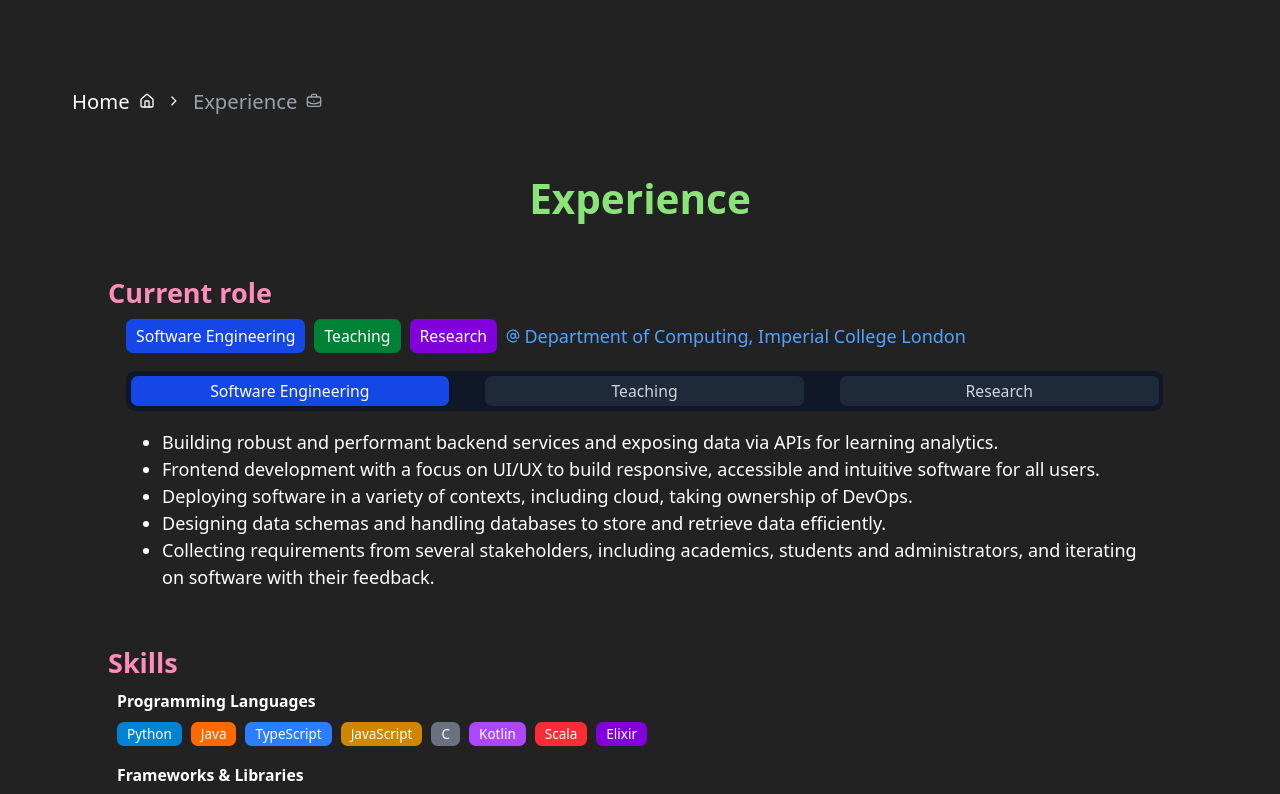
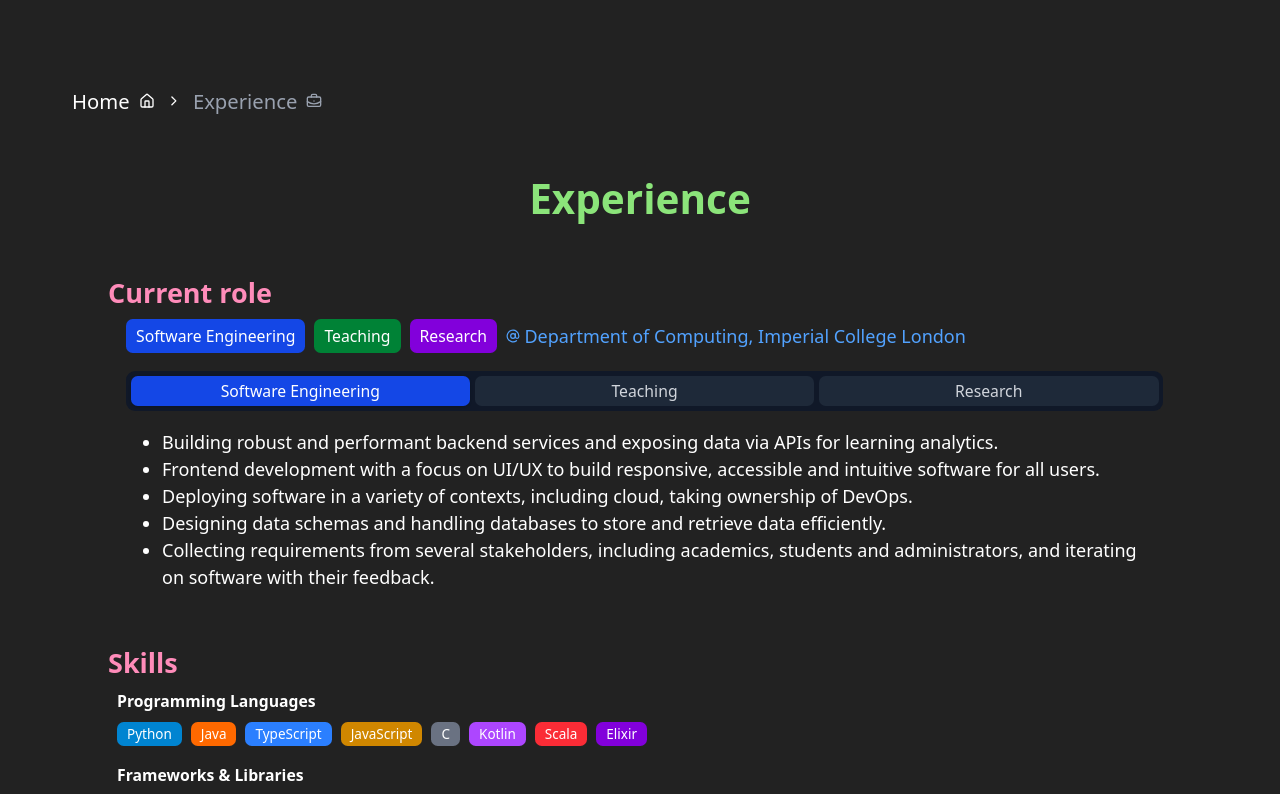
Before and after one commit to zaki-amin/zaki-amin.github.io, a Next.js app: page /experience in a window 1280 px wide. Shown: the top 794 px of the page. Built offline with nearby package versions, Linux system fonts and the light colour scheme.

Commit message:
style: remove hover on role badges

```diff
--- a/src/myComponents/experience/CurrentRoleSummary.tsx
+++ b/src/myComponents/experience/CurrentRoleSummary.tsx
@@ -25,33 +25,33 @@ const CurrentRoleSummary: FC = () => {
         <div className='flex flex-wrap gap-2'>
           <Badge
             variant='default'
-            className='bg-blue-700 hover:bg-blue-200 text-xs sm:text-sm px-2 py-1'
+            className='bg-blue-700 text-xs sm:text-sm px-2 py-1'
           >
             <span className='hidden sm:inline'>Software Engineering</span>
             <span className='sm:hidden'>Software</span>
           </Badge>
           <Badge
             variant='default'
-            className='bg-green-700 hover:bg-green-200 text-xs sm:text-sm px-2 py-1'
+            className='bg-green-700 text-xs sm:text-sm px-2 py-1'
           >
             Teaching
           </Badge>
           <Badge
             variant='default'
-            className='bg-purple-700 hover:bg-purple-200 text-xs sm:text-sm px-2 py-1'
+            className='bg-purple-700 text-xs sm:text-sm px-2 py-1'
           >
             Research
           </Badge>
           <HoverLink
             href='https://www.imperial.ac.uk/computing/'
             text='Department of Computing, Imperial College London'
-            icon={<AtSignIcon size={14}/>}
+            icon={<AtSignIcon size={14} />}
           />
         </div>
       </div>
 
       <Tabs defaultValue='software' className='w-full'>
-        <TabsList className='flex bg-gray-900 rounded-lg p-1 mb-2 gap-1 sm:gap-8 w-full overflow-x-auto'>
+        <TabsList className='flex bg-gray-900 rounded-lg p-1 mb-2 gap-1 w-full overflow-x-auto'>
           <TabsTrigger
             value='software'
             className={`${tabTriggerBase} ${tabVariants.software} flex-shrink-0 text-xs sm:text-sm px-2 sm:px-4 py-2`}
```
